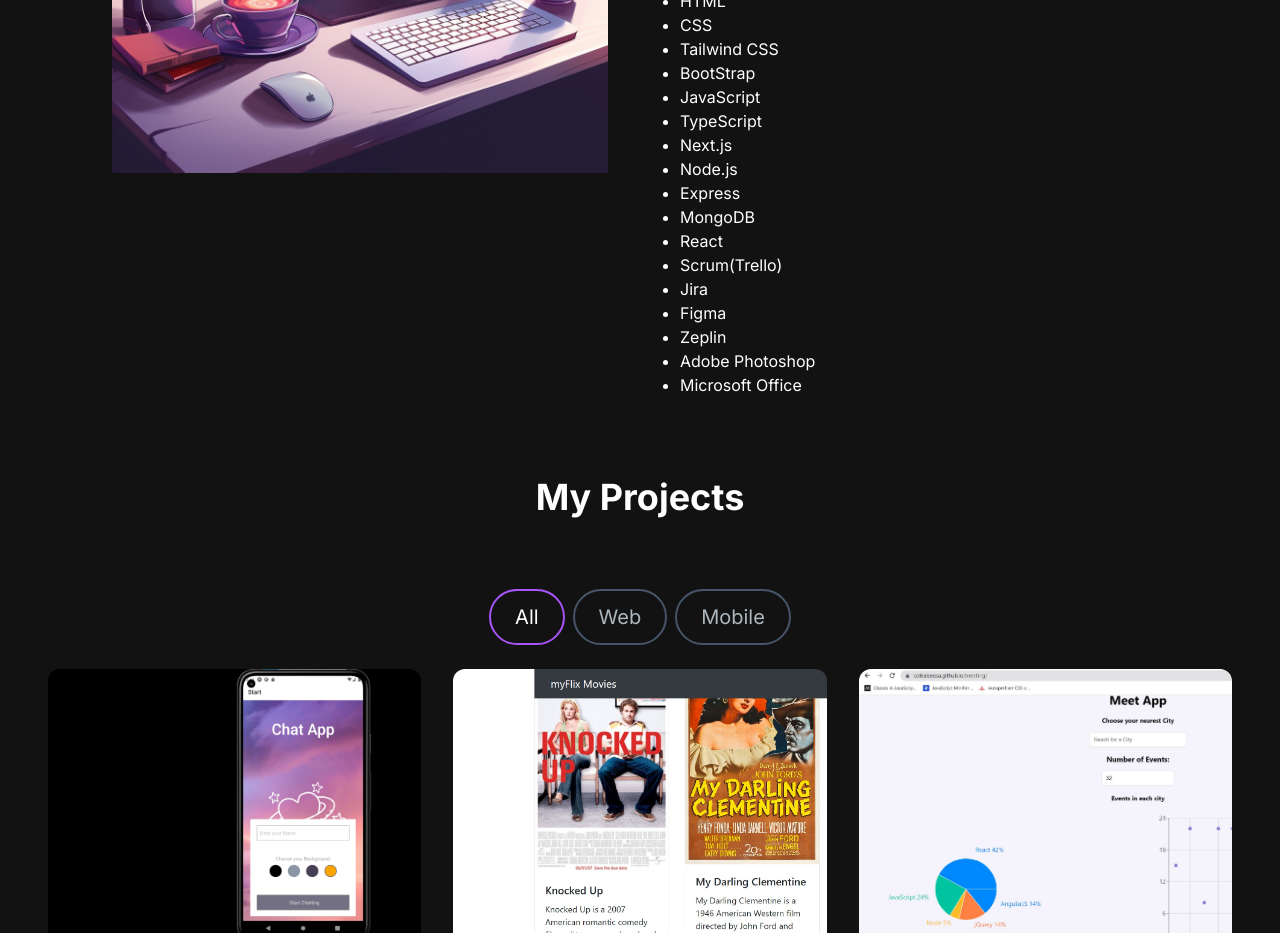
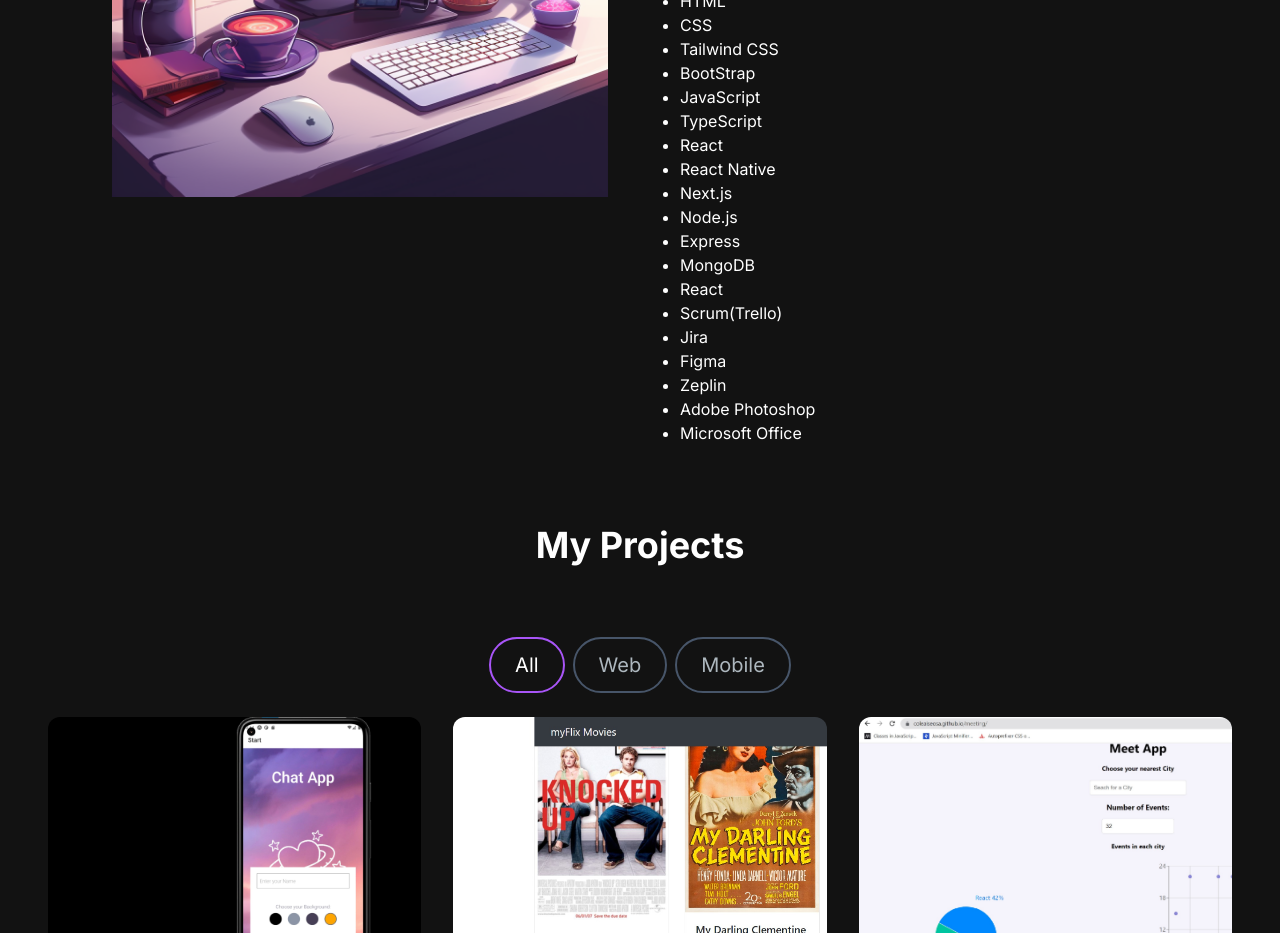
Before and after one commit to coleaiseosa/Portfolio_Website_Next.js, a Next.js app: page / in a window 1280 px wide. Shown: the part 1300-2233 px from the top of the page. Built offline with nearby package versions, Linux system fonts and the light colour scheme.

Commit message:
Added new skills

```diff
--- a/app/components/AboutSection.jsx
+++ b/app/components/AboutSection.jsx
@@ -15,6 +15,8 @@ const TAB_DATA = [
         <li>BootStrap</li>
         <li>JavaScript</li>
         <li>TypeScript</li>
+        <li>React</li>
+        <li>React Native</li>
         <li>Next.js</li>
         <li>Node.js</li>
         <li>Express</li>
--- a/app/components/HeroSection.jsx
+++ b/app/components/HeroSection.jsx
@@ -22,6 +22,8 @@ const HeroSection = () => {
                 "A UI/UX Designer",
                 1000,
                 "A Graphic Designer",
+                1000,
+                "A Mobile Developer",
                 1000,
               ]}
               wrapper="span"
```
